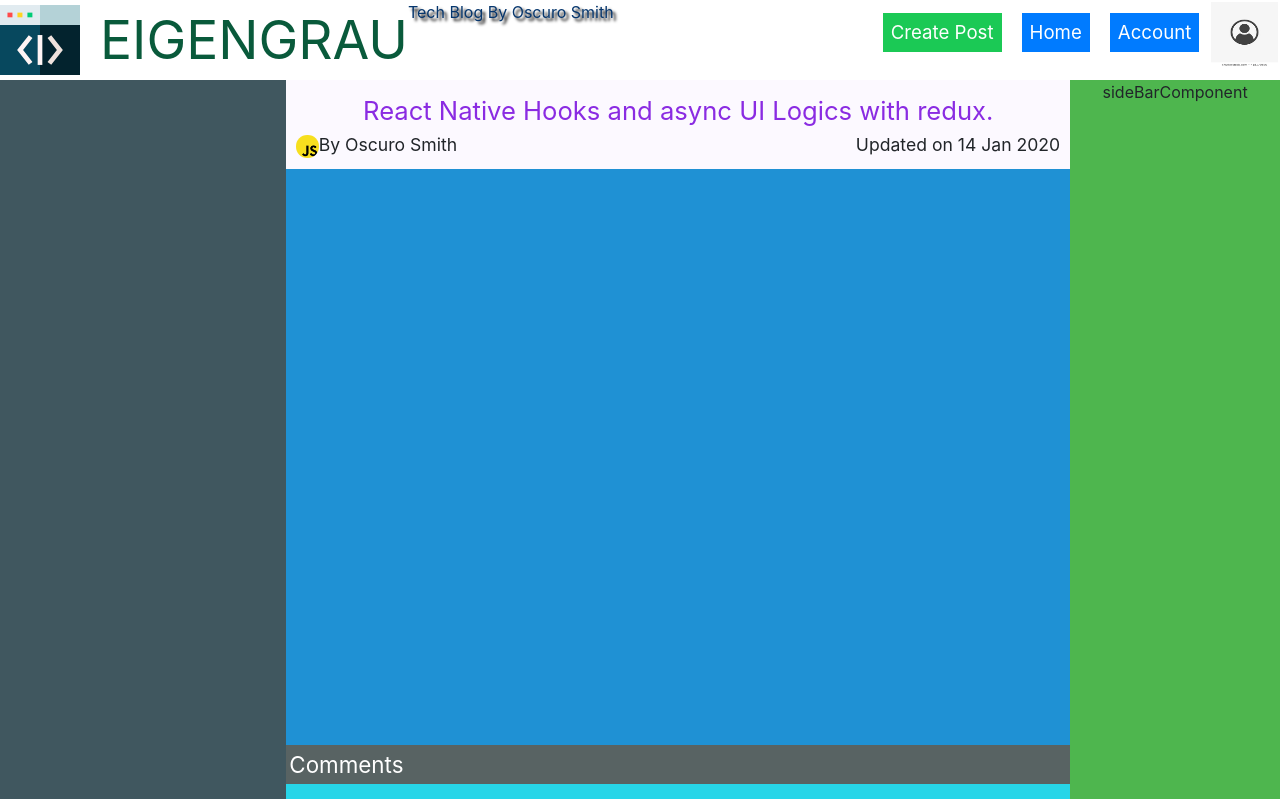
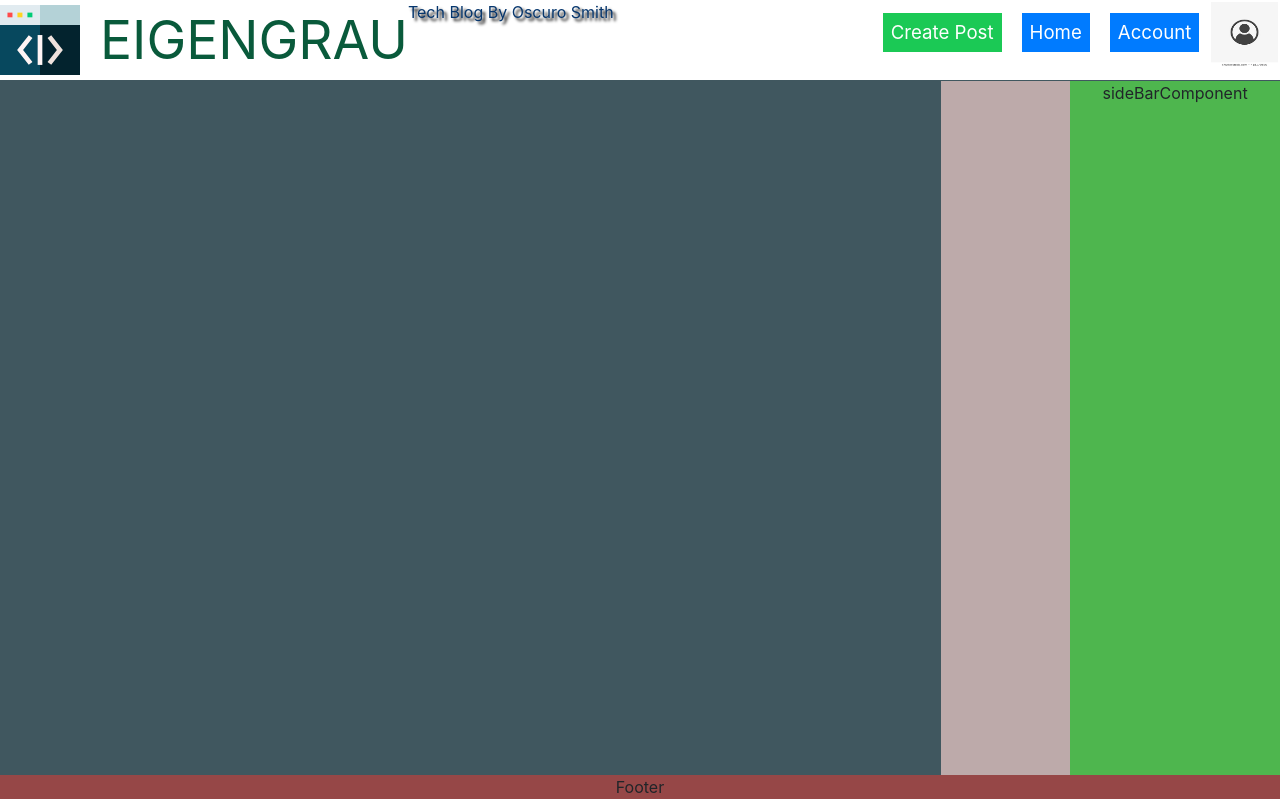
Before and after one commit to Oscuro1111/Blog-Eigengrau, a React (Create React App) app: page / in a window 1280 px wide. Shown: the top 799 px of the page. Built offline with nearby package versions, Linux system fonts and the light colour scheme.

Commit message:
Additional Support Component

```diff
--- /dev/null
+++ b/src/App/Components/Posts/Components/createPost/index.jsx
@@ -0,0 +1,13 @@
+/* eslint-disable no-unused-vars */
+import React from 'react';
+
+import './styles/createPost.css';
+
+
+export const CreatePost = ()=>{
+    return (
+        <div className="createPost">
+
+        </div>
+    );
+};
--- /dev/null
+++ b/src/App/Components/Posts/Components/createPost/styles/createPost.css
@@ -0,0 +1,6 @@
+.createPost{
+    display:flex;
+    background-color:rgb(189, 170, 170);
+    width:100%;
+    height:100%;
+}
--- a/src/App/Components/Posts/index.jsx
+++ b/src/App/Components/Posts/index.jsx
@@ -2,9 +2,9 @@ import React from 'react';
 import '@fortawesome/fontawesome-free/css/all.css';
 import './styles/Posts.css';
 import postPic from './resources/js.png';
+import {CreatePost} from './Components/createPost';
 
-
-import {PostViewComponent} from './Components/postViewComponent';
+//import {PostViewComponent} from './Components/postViewComponent';
 
 const PostHead=()=>{
 
@@ -56,7 +56,7 @@ export const Post =()=>{
             <PostHead />
             <PostBody />
         </div>}
-        {!test&&<PostViewComponent />}
+        {!test&&<CreatePost />}
         </React.Fragment>
     );
 }
```
Also changed, not shown: src/App/Components/Posts/Components/createPost/components/Editor.jsx (added, +9 -0 lines), src/App/Components/Posts/Components/createPost/components/SubmitPost.jsx (added, +9 -0 lines), src/App/Components/Posts/Components/createPost/components/Title.jsx (added).
